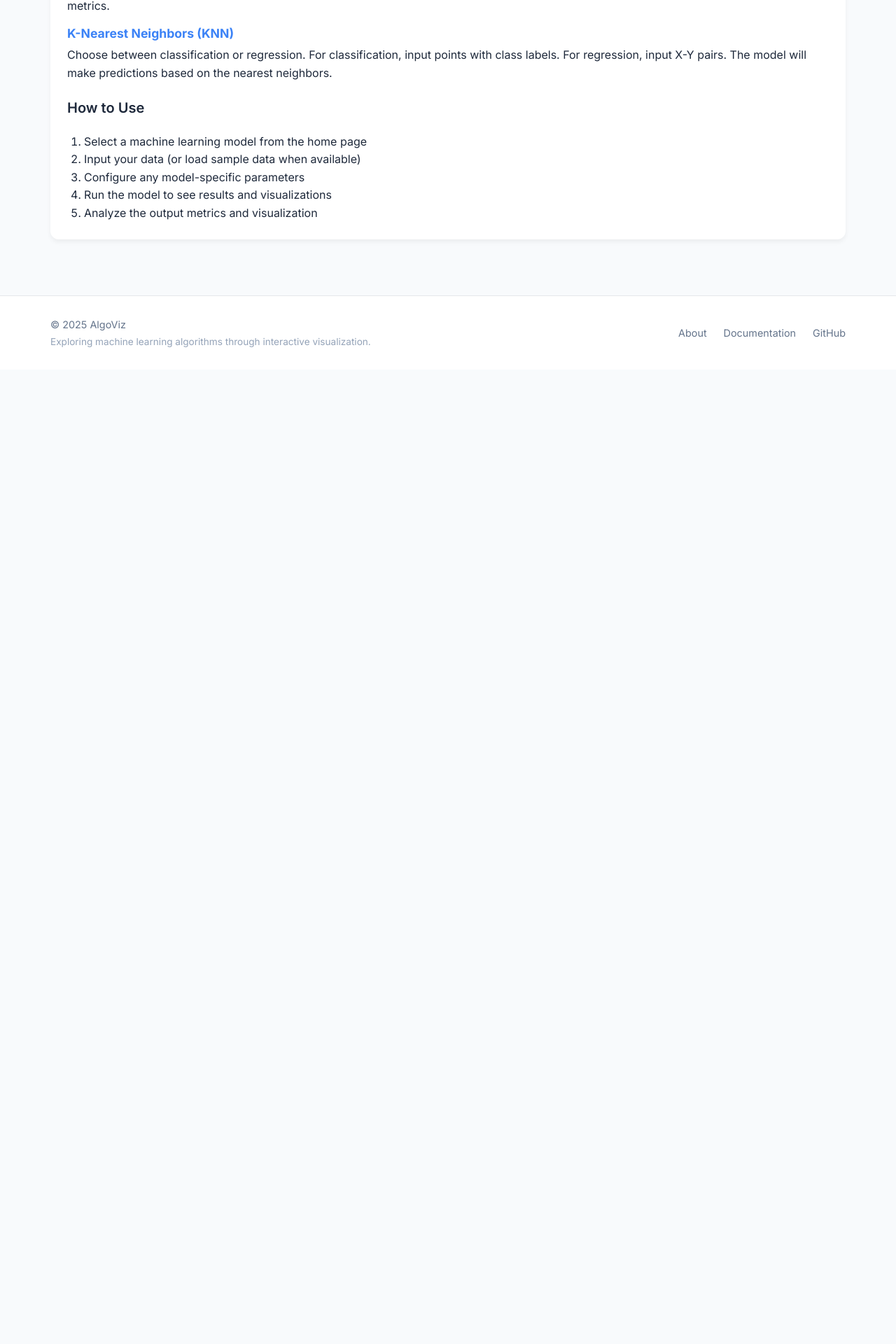
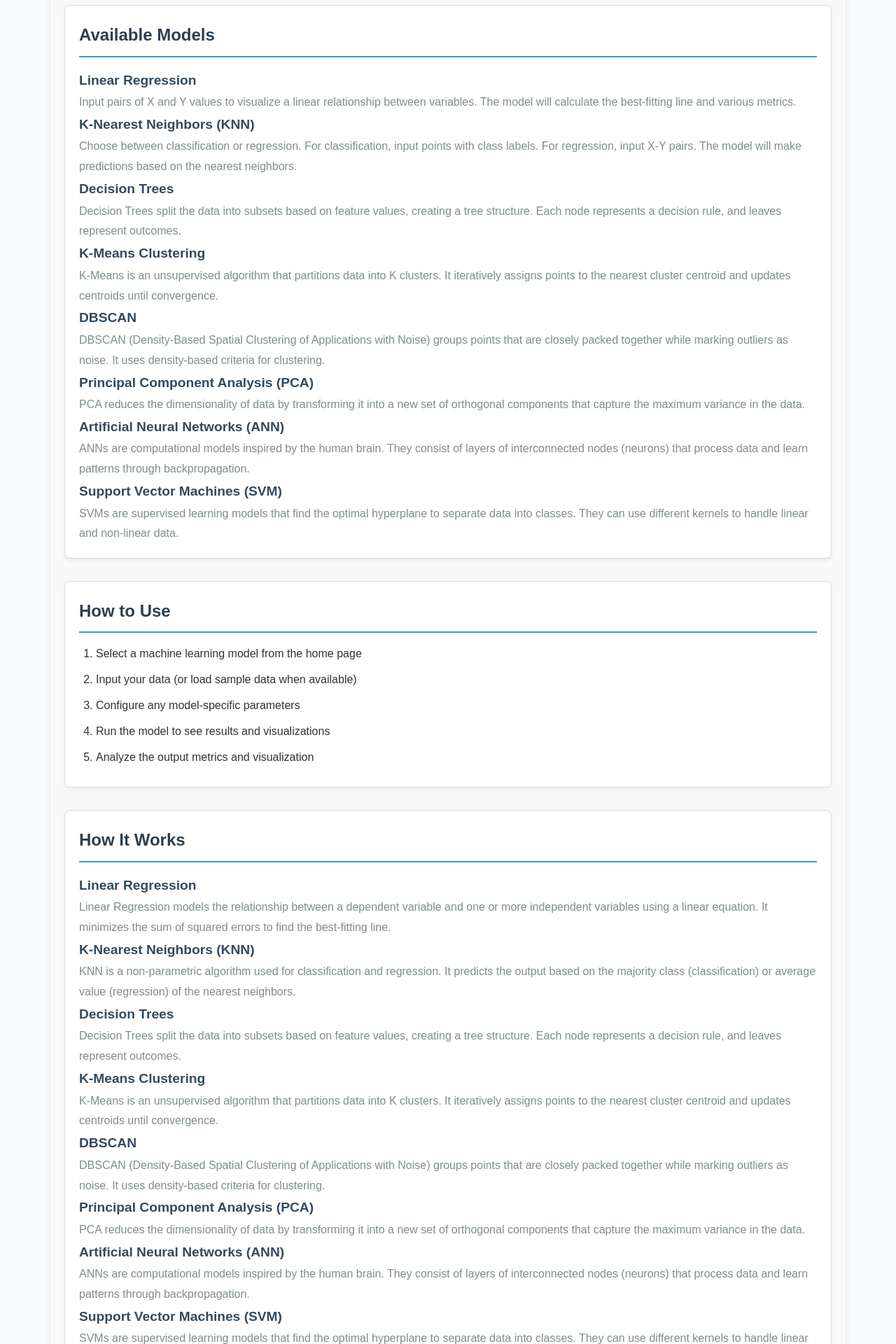
Before and after one commit to Priyanshu-Shah/AlgoViz, a React (Create React App) app in the folder frontend/: page /docs in a window 1280 px wide. Shown: the part 401-2321 px from the top of the page at 70% size. Before the commit the page ends 929 px from the top, so only its background shows below. Built offline with nearby package versions, Linux system fonts and the light colour scheme; the HTML template or start-up script is replaced by a standard one.

Commit message:
Documentation page added

```diff
--- a/frontend/src/pages/Docs.jsx
+++ b/frontend/src/pages/Docs.jsx
@@ -10,38 +10,143 @@ function Docs() {
       animate={{ opacity: 1 }}
       transition={{ duration: 0.5 }}
     >
+      <style>
+        {`
+          .docs-container {
+            font-family: 'Arial', sans-serif;
+            color: #333;
+            line-height: 1.8;
+            padding: 20px;
+            background-color: #f9f9f9;
+            border-radius: 8px;
+            box-shadow: 0 4px 8px rgba(0, 0, 0, 0.1);
+          }
+
+          .section-title {
+            font-size: 1.5rem;
+            color: #2c3e50;
+            margin-bottom: 1rem;
+            border-bottom: 2px solid #3498db;
+            padding-bottom: 0.5rem;
+          }
+
+          .model-title {
+            font-size: 2rem;
+            color: #2980b9;
+            text-align: center;
+            margin-bottom: 2rem;
+          }
+
+          .content-container {
+            display: flex;
+            flex-direction: column;
+            gap: 2rem;
+          }
+
+          .input-section {
+            background-color: #ffffff;
+            padding: 20px;
+            border-radius: 8px;
+            border: 1px solid #ddd;
+          }
+
+          h3 {
+            font-size: 1.2rem;
+            color: #34495e;
+          }
+
+          p {
+            font-size: 1rem;
+            color: #7f8c8d;
+          }
+
+          ol {
+            padding-left: 1.5rem;
+            list-style-type: decimal;
+          }
+
+          ol li {
+            margin-bottom: 0.5rem;
+          }
+        `}
+      </style>
+
+      <div className="docs-container">
         <h1 className="model-title">Documentation</h1>
 
-      <div className="content-container" style={{ gridTemplateColumns: '1fr' }}>
+        <div className="content-container">
           <div className="input-section">
             <h2 className="section-title">Getting Started</h2>
-          <p style={{ marginBottom: '1.5rem', lineHeight: '1.6' }}>
+            <p>
               This documentation will help you understand how to use the ML Visualizer
               application effectively. Choose a model from the home page or navigation
               bar to get started.
             </p>
+          </div>
 
+          <div className="input-section">
             <h2 className="section-title">Available Models</h2>
-          <div style={{ marginBottom: '1.5rem' }}>
-            <h3 style={{ fontSize: '1.1rem', marginBottom: '0.5rem' }}>
-              <Link to="/lin-reg">Linear Regression</Link>
-            </h3>
-            <p style={{ marginBottom: '1rem', lineHeight: '1.6' }}>
-              Input pairs of X and Y values to visualize a linear relationship between variables.
-              The model will calculate the best-fitting line and various metrics.
+            <div>
+              <h3>Linear Regression</h3>
+              <p>
+                Input pairs of X and Y values to visualize a linear relationship between
+                variables. The model will calculate the best-fitting line and various
+                metrics.
               </p>
 
-            <h3 style={{ fontSize: '1.1rem', marginBottom: '0.5rem' }}>
-              <Link to="/knn">K-Nearest Neighbors (KNN)</Link>
-            </h3>
-            <p style={{ lineHeight: '1.6' }}>
-              Choose between classification or regression. For classification, input points with class labels.
-              For regression, input X-Y pairs. The model will make predictions based on the nearest neighbors.
+              <h3>K-Nearest Neighbors (KNN)</h3>
+              <p>
+                Choose between classification or regression. For classification, input
+                points with class labels. For regression, input X-Y pairs. The model
+                will make predictions based on the nearest neighbors.
+              </p>
+
+              <h3>Decision Trees</h3>
+              <p>
+                Decision Trees split the data into subsets based on feature values,
+                creating a tree structure. Each node represents a decision rule, and
+                leaves represent outcomes.
+              </p>
+
+              <h3>K-Means Clustering</h3>
+              <p>
+                K-Means is an unsupervised algorithm that partitions data into K
+                clusters. It iteratively assigns points to the nearest cluster centroid
+                and updates centroids until convergence.
+              </p>
+
+              <h3>DBSCAN</h3>
+              <p>
+                DBSCAN (Density-Based Spatial Clustering of Applications with Noise)
+                groups points that are closely packed together while marking outliers as
+                noise. It uses density-based criteria for clustering.
+              </p>
+
+              <h3>Principal Component Analysis (PCA)</h3>
+              <p>
+                PCA reduces the dimensionality of data by transforming it into a new set
+                of orthogonal components that capture the maximum variance in the data.
+              </p>
+
+              <h3>Artificial Neural Networks (ANN)</h3>
+              <p>
+                ANNs are computational models inspired by the human brain. They consist
+                of layers of interconnected nodes (neurons) that process data and learn
+                patterns through backpropagation.
+              </p>
+
+              <h3>Support Vector Machines (SVM)</h3>
+              <p>
+                SVMs are supervised learning models that find the optimal hyperplane to
+                separate data into classes. They can use different kernels to handle
+                linear and non-linear data.
               </p>
             </div>
+          </div>
 
+          <div className="input-section">
             <h2 className="section-title">How to Use</h2>
-          <ol style={{ lineHeight: '1.6', marginLeft: '1.5rem' }}>
+            <ol>
               <li>Select a machine learning model from the home page</li>
               <li>Input your data (or load sample data when available)</li>
               <li>Configure any model-specific parameters</li>
@@ -49,6 +154,67 @@ function Docs() {
               <li>Analyze the output metrics and visualization</li>
             </ol>
           </div>
+
+          <div className="input-section">
+            <h2 className="section-title">How It Works</h2>
+            <div>
+              <h3>Linear Regression</h3>
+              <p>
+                Linear Regression models the relationship between a dependent variable
+                and one or more independent variables using a linear equation. It
+                minimizes the sum of squared errors to find the best-fitting line.
+              </p>
+
+              <h3>K-Nearest Neighbors (KNN)</h3>
+              <p>
+                KNN is a non-parametric algorithm used for classification and
+                regression. It predicts the output based on the majority class
+                (classification) or average value (regression) of the nearest neighbors.
+              </p>
+
+              <h3>Decision Trees</h3>
+              <p>
+                Decision Trees split the data into subsets based on feature values,
+                creating a tree structure. Each node represents a decision rule, and
+                leaves represent outcomes.
+              </p>
+
+              <h3>K-Means Clustering</h3>
+              <p>
+                K-Means is an unsupervised algorithm that partitions data into K
+                clusters. It iteratively assigns points to the nearest cluster centroid
+                and updates centroids until convergence.
+              </p>
+
+              <h3>DBSCAN</h3>
+              <p>
+                DBSCAN (Density-Based Spatial Clustering of Applications with Noise)
+                groups points that are closely packed together while marking outliers as
+                noise. It uses density-based criteria for clustering.
+              </p>
+
+              <h3>Principal Component Analysis (PCA)</h3>
+              <p>
+                PCA reduces the dimensionality of data by transforming it into a new set
+                of orthogonal components that capture the maximum variance in the data.
+              </p>
+
+              <h3>Artificial Neural Networks (ANN)</h3>
+              <p>
+                ANNs are computational models inspired by the human brain. They consist
+                of layers of interconnected nodes (neurons) that process data and learn
+                patterns through backpropagation.
+              </p>
+
+              <h3>Support Vector Machines (SVM)</h3>
+              <p>
+                SVMs are supervised learning models that find the optimal hyperplane to
+                separate data into classes. They can use different kernels to handle
+                linear and non-linear data.
+              </p>
+            </div>
+          </div>
+        </div>
       </div>
     </motion.div>
   );
```
Lines whose indentation alone changed are shown as unchanged.
